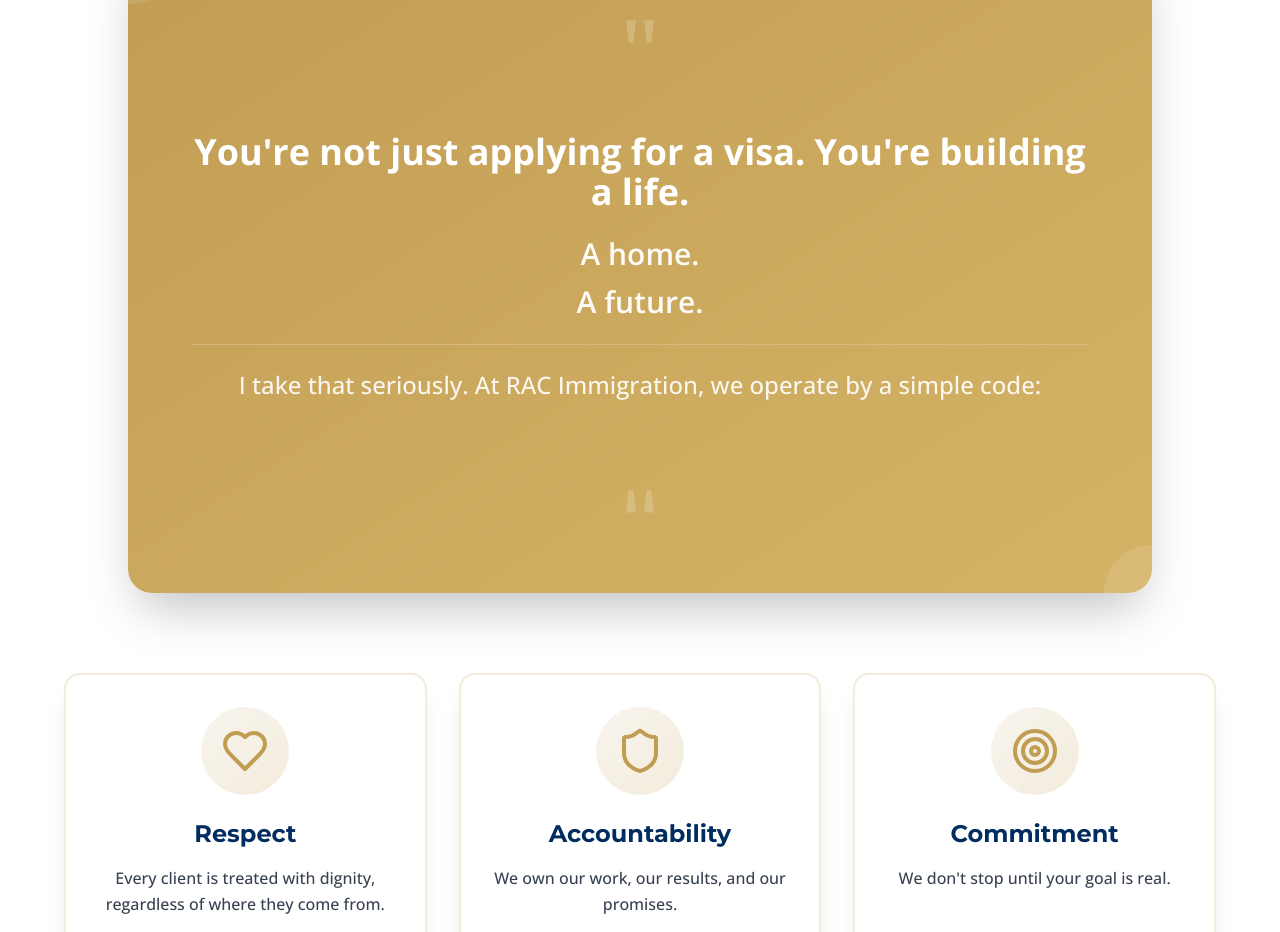
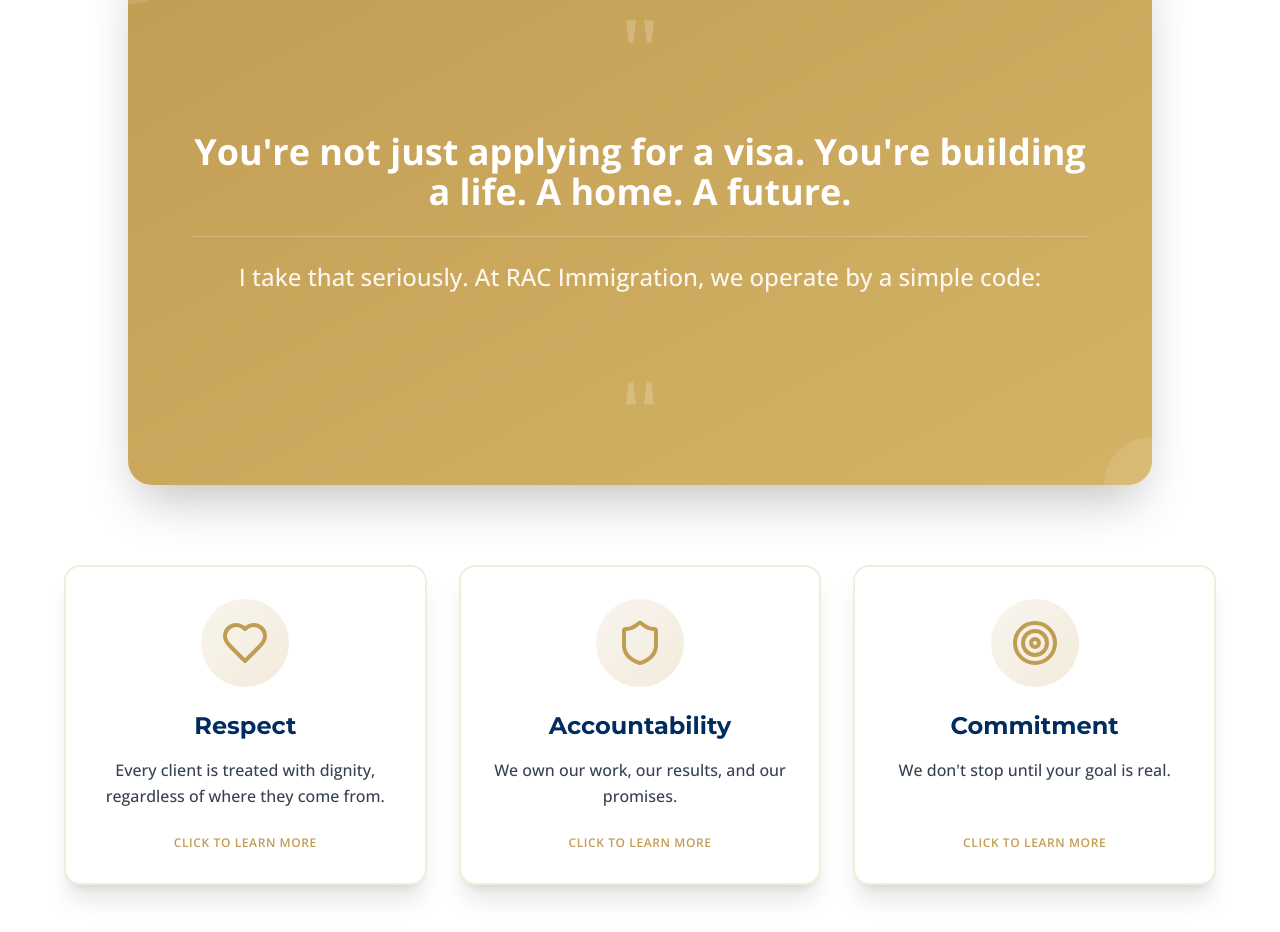
Before and after one commit to OctiAI/RAC_project-bolt, a React (Vite) app: page / in a window 1280 px wide. Shown: the part 3460-4392 px from the top of the page. Built offline with nearby package versions, Linux system fonts and the light colour scheme.

Commit message:
Combine quote text into unified statement

```diff
--- a/src/components/WhyItMatters.tsx
+++ b/src/components/WhyItMatters.tsx
@@ -70,17 +70,8 @@ const WhyItMatters: React.FC<WhyItMattersProps> = ({ currentLanguage }) => {
 
               <div className="space-y-6">
                 <blockquote className="text-2xl sm:text-3xl lg:text-4xl font-bold text-white leading-relaxed">
-                  {t.whyItMatters.quote}
+                  You're not just applying for a visa. You're building a life. A home. A future.
                 </blockquote>
-
-                <div className="space-y-3 text-xl sm:text-2xl lg:text-3xl font-semibold text-white/95">
-                  <div className="transform hover:scale-105 transition-transform duration-300">
-                    A home.
-                  </div>
-                  <div className="transform hover:scale-105 transition-transform duration-300">
-                    A future.
-                  </div>
-                </div>
 
                 <div className="pt-6 border-t border-white/20">
                   <p className="text-lg sm:text-xl lg:text-2xl font-medium text-white/90 leading-relaxed">
```
